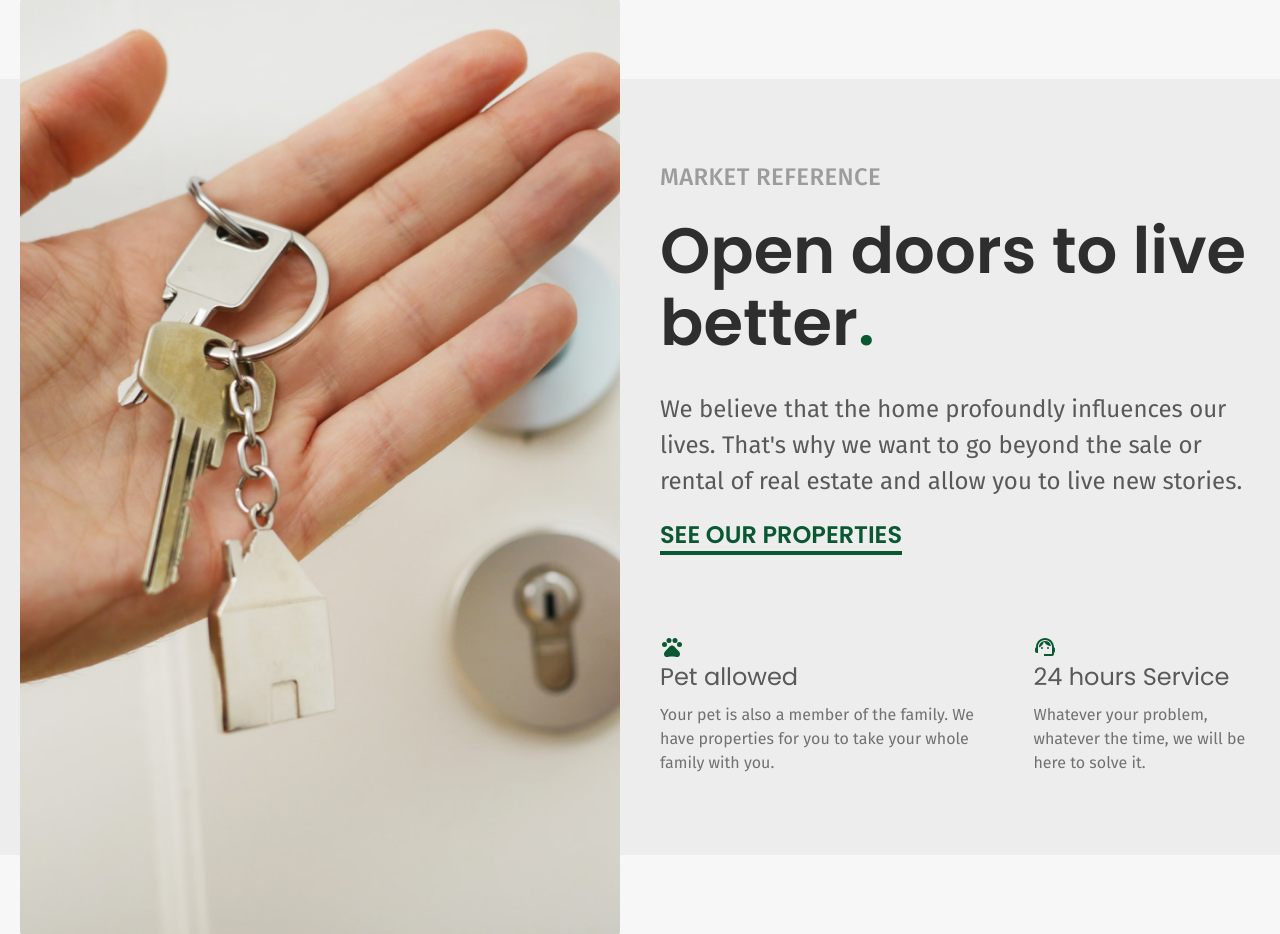
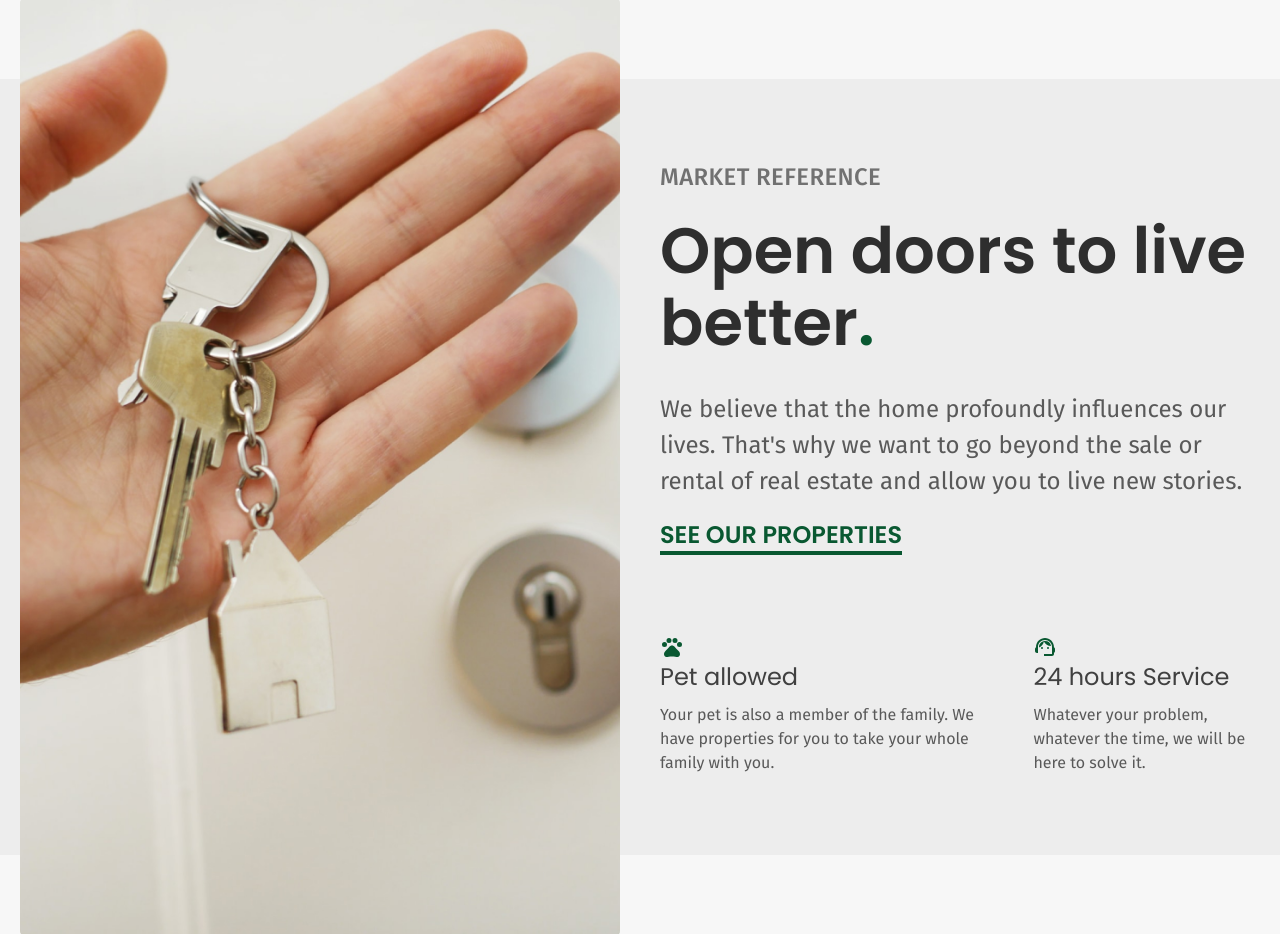
Before and after one commit to olehh92/Dublin-Inn-Real-Estate, a Django app: page / in a window 1280 px wide. Shown: the part 1700-2634 px from the top of the page. Run offline with Django 4.2, Linux system fonts and the light colour scheme; data that the repository does not hold is empty; parts of the project's set-up code (start-up, migrations or seed data) failed here and were passed over.

Commit message:
Fix some color contrasts.

```diff
--- a/home/templates/index.html
+++ b/home/templates/index.html
@@ -115,7 +115,7 @@
             <img src="{% static 'img/differential-key.jpg' %}" alt="">
         </div>
         <div class="keys-content">
-            <span class="font-f-l-b gray-6">Market reference</span>
+            <span class="font-f-l-b gray-7">Market reference</span>
             <h2 class="font-p-xxl gray-10">Open doors to live better<span class="primary-color-5">.</span></h2>
             <p class="font-f-l gray-8">We believe that the home profoundly influences our lives.
                 That's why we want to go beyond the sale or rental of real
@@ -124,15 +124,15 @@
             <div class="keys-benefits">
                 <div>
                     <img src="{% static 'img/icons/icon-pet.svg' %}" alt="">
-                    <h3 class="font-p-l gray-8">Pet allowed</h3>
-                    <p class="font-f-s gray-7">Your pet is also a member of the family. We have properties for you
+                    <h3 class="font-p-l gray-9">Pet allowed</h3>
+                    <p class="font-f-s gray-8">Your pet is also a member of the family. We have properties for you
                         to take your whole family with you.</p>
                 </div>
 
                 <div>
                     <img src="{% static 'img/icons/icon-24h.svg' %}" alt="">
-                    <h3 class="font-p-l gray-8">24 hours Service</h3>
-                    <p class="font-f-s gray-7">Whatever your problem, whatever the time, we will be here to solve
+                    <h3 class="font-p-l gray-9">24 hours Service</h3>
+                    <p class="font-f-s gray-8">Whatever your problem, whatever the time, we will be here to solve
                         it.</p>
                 </div>
             </div>
```
